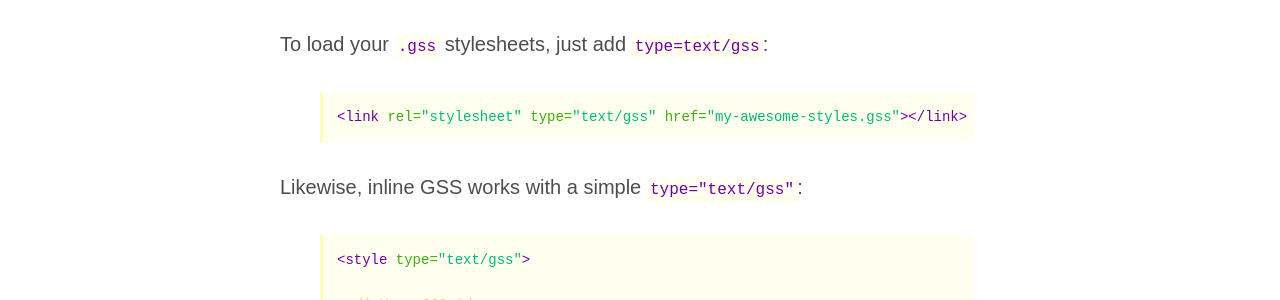
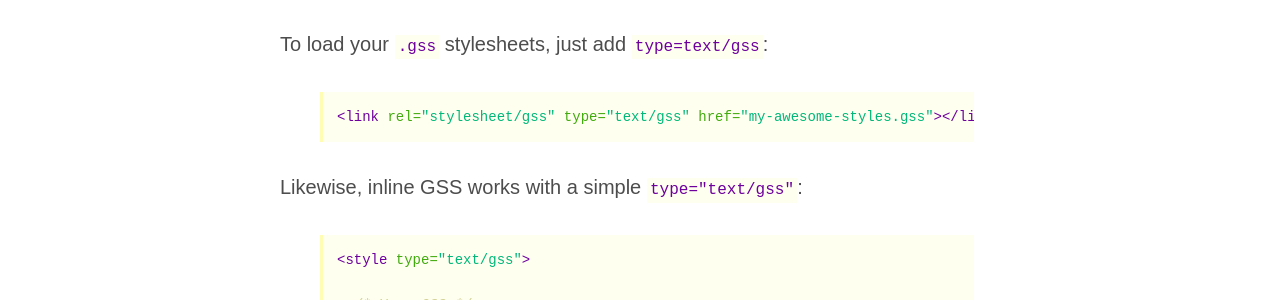
Before and after one commit to gss/gss.github.io, a Jekyll site: the page built from usage/_posts/2014-01-20-client-side.html, in a window 1280 px wide. Shown: the part 1442-1742 px from the top of the page. Built offline with Jekyll 4.4.1, drawn with Linux system fonts in a browser that asks for light colours; some web fonts are replaced; Markdown is read by kramdown in place of the engine named in the settings; comment, search, counter and statistics services are not loaded.

Commit message:
Fix rel attributes.

```diff
--- a/demos/profile-card/index.html
+++ b/demos/profile-card/index.html
@@ -10,7 +10,7 @@
     <script type="text/javascript">try{Typekit.load();}catch(e){}</script>
     <!-- Styles -->
     <link rel="stylesheet" type="text/css" href="texture.css">
-    <link rel="stylesheet" type="text/gss" href="structure.gss">
+    <link rel="stylesheet/gss" type="text/gss" href="structure.gss">
     <!-- GSS -->
 
   </head>
--- a/usage/_posts/2014-01-20-client-side.html
+++ b/usage/_posts/2014-01-20-client-side.html
@@ -38,7 +38,7 @@ Get GSS from our CDN:
 To load your `.gss` stylesheets, just add `type=text/gss`:
 
 {% highlight html %}
-<link rel="stylesheet" type="text/gss" href="my-awesome-styles.gss"></link>
+<link rel="stylesheet/gss" type="text/gss" href="my-awesome-styles.gss"></link>
 {% endhighlight %}
 
 Likewise, inline GSS works with a simple `type="text/gss"`:
```
